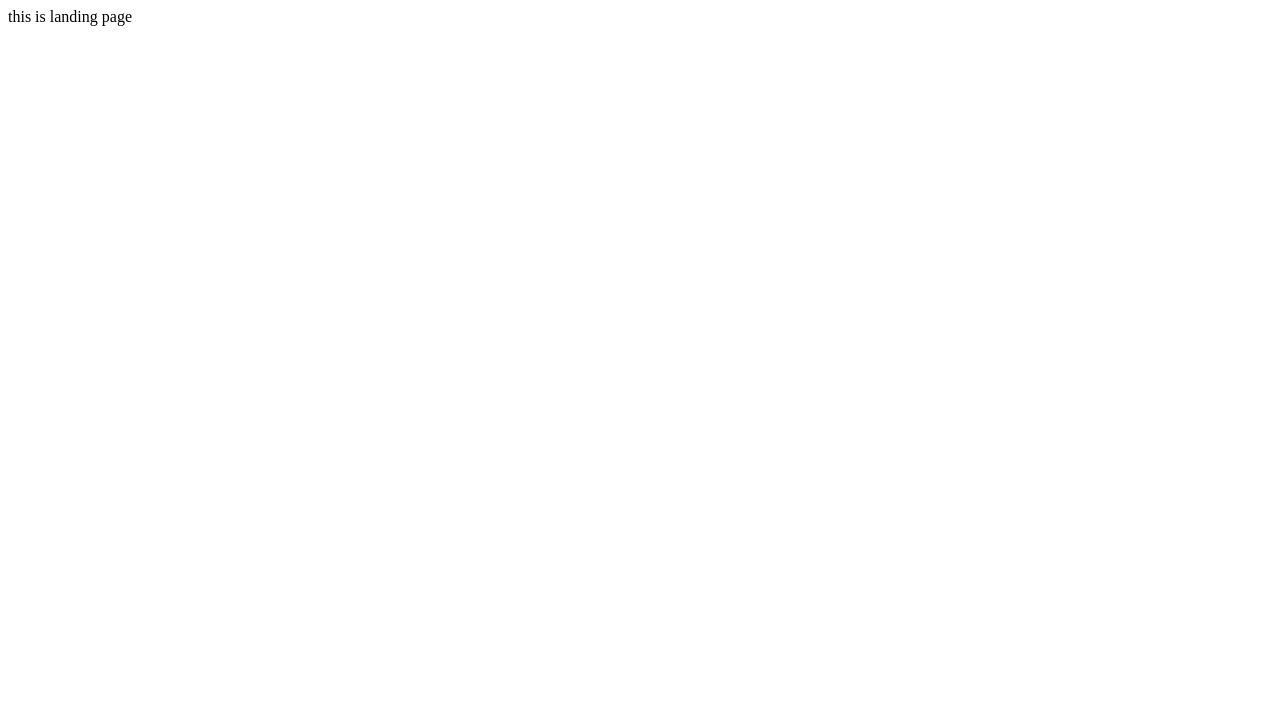
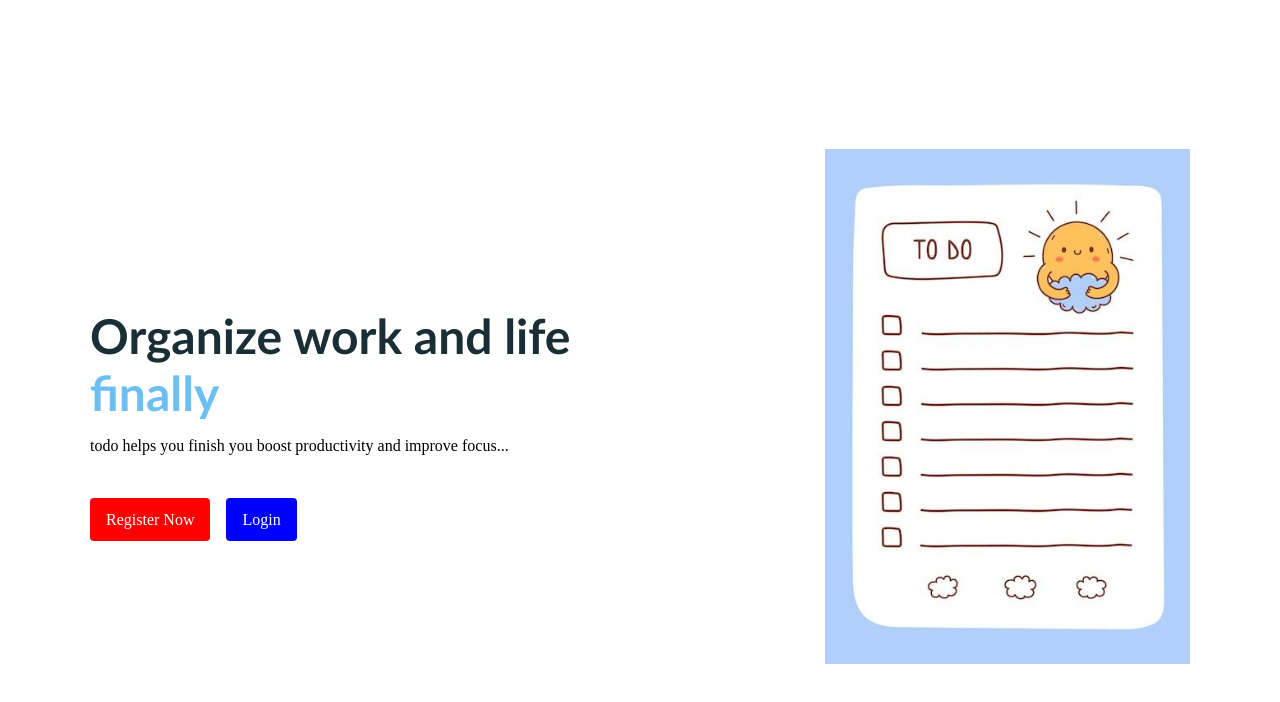
Before and after one commit to shreyaNeupane/TodoApp, a React (Create React App) app in the folder client/: page / in a window 1280 px wide. Shown: the top 702 px of the page. Built offline with nearby package versions, Linux system fonts and the light colour scheme.

Commit message:
Landing page

```diff
--- /dev/null
+++ b/client/src/pages/Landing/Landing.css
@@ -0,0 +1,51 @@
+.hero{
+    display: flex;
+    align-items: center;
+    justify-content: space-between;
+    gap: 1.5rem;
+    max-width: 1100px ;
+    margin: 0rem auto -6rem;
+    height:100vh;
+}
+
+.intro-text h1{
+    font-size :3rem;
+    margin-bottom: 1rem;
+    font-family: 'Gill Sans', 'Gill Sans MT', Calibri, 'Trebuchet MS', sans-serif;
+
+}
+.intro-text p {
+    margin-bottom: 1.7rem;
+}
+
+.tagline1{
+    color: #1a2e35;
+}
+
+.tagline2{
+    color: rgb(107, 191, 243);
+}
+
+.btn{
+    margin-top: 1rem;
+    margin-right: 1rem;
+    display: inline-block;
+    padding: 0.8rem 1rem;
+    border: none;
+    font-size:1rem;
+    border-radius: 4px;
+    color: #fff;
+    text-decoration: none;
+}
+.red{
+    background-color: rgb(255, 0, 0);
+}
+.blue{
+    background-color:rgb(0, 0, 255)
+}
+.blue:hover{
+  background-color: rgb(0, 0, 200);
+}
+.red:hover{
+    background-color: rgb(200, 0, 0);
+}
--- a/client/src/pages/Landing/Landing.jsx
+++ b/client/src/pages/Landing/Landing.jsx
@@ -1,9 +1,26 @@
 import React from 'react'
+import {Link} from 'react-router-dom'
+import todoimage from '../../assets/images/todoimage.jpg'
+import './Landing.css';
 
 const Landing = () => {
   return (
-    <div>
-      this is landing page
+    <div className='hero'>
+      <div className="intro-text">
+        <h1>
+          <span className="tagline1">Organize work and life</span><br/>
+          <span className="tagline2">finally</span>
+        </h1>
+        <p>
+          todo helps you finish you boost productivity and improve focus...
+        </p>
+        <Link className="btn red" to="/register"> Register Now</Link>
+        <Link className="btn blue" to="/login">Login</Link>
+      </div>
+      <div>
+        <img src={todoimage} alt="todoimage"  width={"100%"} height={515}/>
+      </div>
+
     </div>
   )
 }
```
Also changed, not shown: client/src/assets/images/todoimage.jpg (added).
